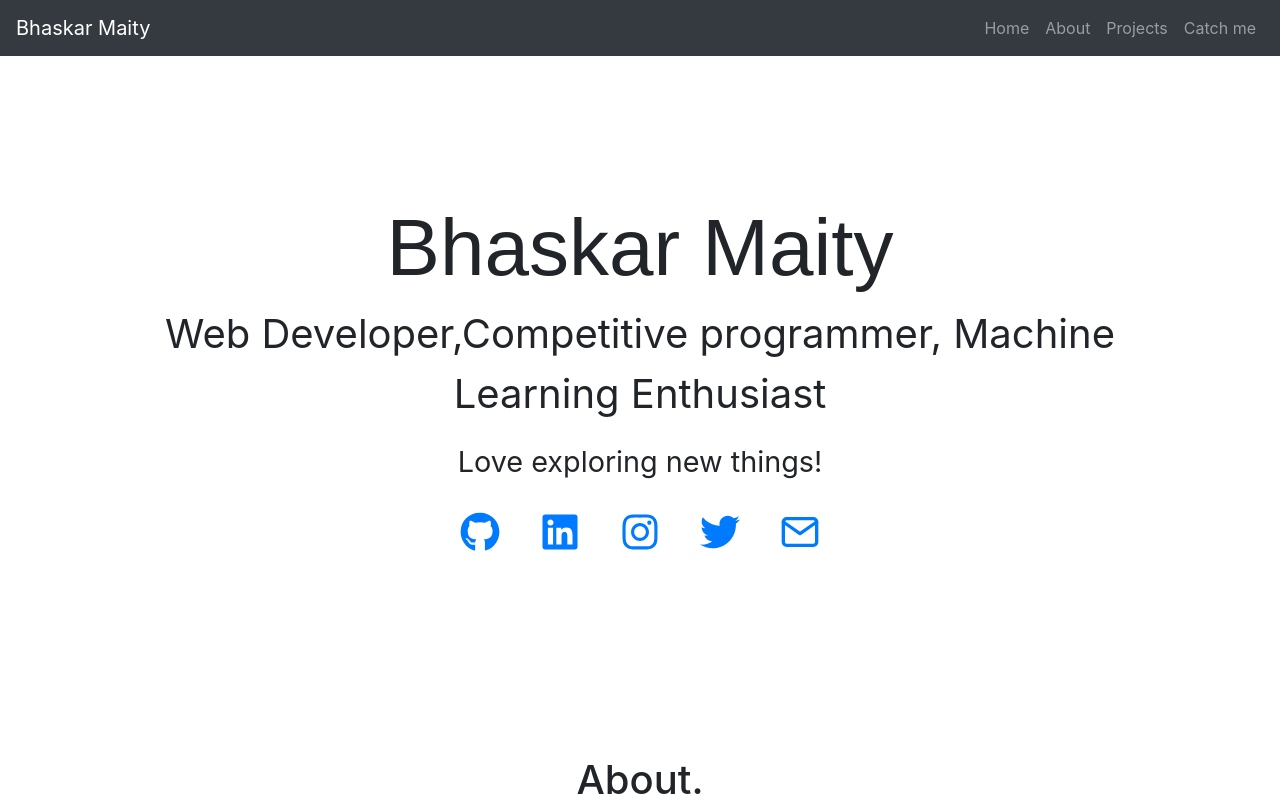
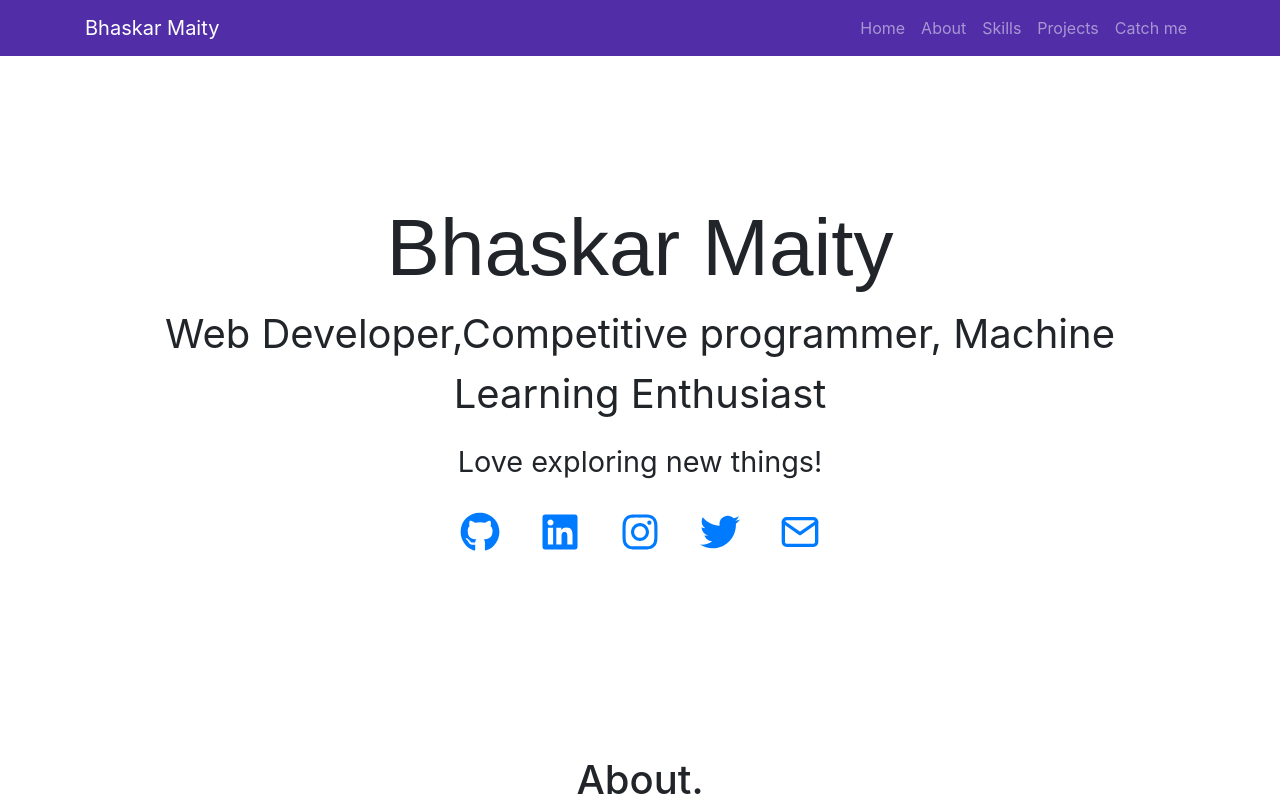
Before and after one commit to Bhaskar-maity/Portfolio, a React (Create React App) app: page / in a window 1280 px wide. Shown: the top 800 px of the page. Built offline with nearby package versions, Linux system fonts and the light colour scheme.

Commit message:
nav color change

```diff
--- a/src/App.css
+++ b/src/App.css
@@ -1,3 +1,8 @@
+/* navbar */
+.navbar-dark {
+  background-color: #512DA8;
+}
+
 .about {
   margin-top: 4rem;
   /* padding-top: 4rem !important; */
--- a/src/components/navbar.js
+++ b/src/components/navbar.js
@@ -5,19 +5,22 @@ function NavControl() {
 
     return (
 
-<Navbar collapseOnSelect expand="lg" bg="dark" variant="dark">
+<Navbar collapseOnSelect expand="md" className='navbar-dark' variant="dark">
+  <div className='container'>
   <Navbar.Brand href="#home">Bhaskar Maity</Navbar.Brand>
   <Navbar.Toggle aria-controls="responsive-navbar-nav" />
   <Navbar.Collapse id="responsive-navbar-nav">
     <Nav className="ml-auto">
         <Nav.Link href="#home">Home</Nav.Link>
         <Nav.Link href="#features">About</Nav.Link>
+        <Nav.Link href="#pricing">Skills</Nav.Link>
         <Nav.Link href="#pricing">Projects</Nav.Link>
         <Nav.Link href="#pricing">Catch me</Nav.Link>
 
     </Nav>
 
   </Navbar.Collapse>
+  </div>
 </Navbar>
 
     )
```
